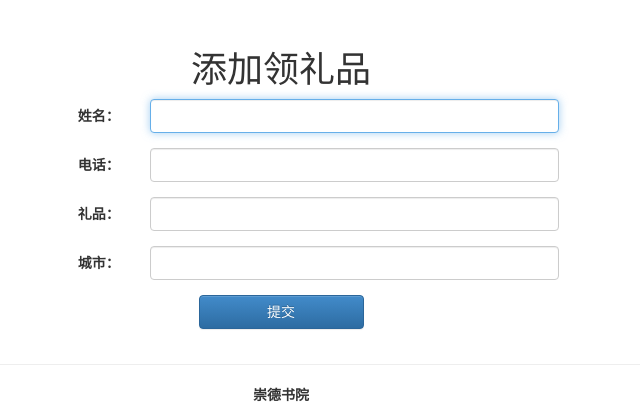
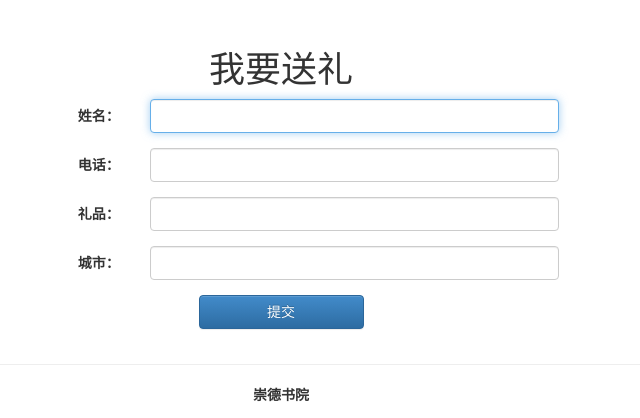
Before and after one commit to cash2one/MenberManagement, a Django app: template LM/management/templates/addperson.html in a window 1280 px wide. Shown: the part 242-660 px from the top of the page, without its empty margins (359-999 px from the left). Run offline with Django 3.2, Linux system fonts and the light colour scheme; the template is opened without the code that fills it, so the values that code supplies are empty; some libraries are stand-ins or nearby versions.

```diff
--- a/LM/management/templates/addperson.html
+++ b/LM/management/templates/addperson.html
@@ -15,7 +15,7 @@
 			<form method="POST" role="form" class="form-horizontal">
 				{% csrf_token %}
                <input type="hidden" name="tel" id="tel" value="{{person.id}}" />
-				<h1 class="form-signin-heading text-center">添加领礼品</h1>
+				<h1 class="form-signin-heading text-center">我要送礼</h1>
 
 				<div class="form-group">
 					<label for="id_name" class="col-md-3 control-label">姓名：</label>
```
